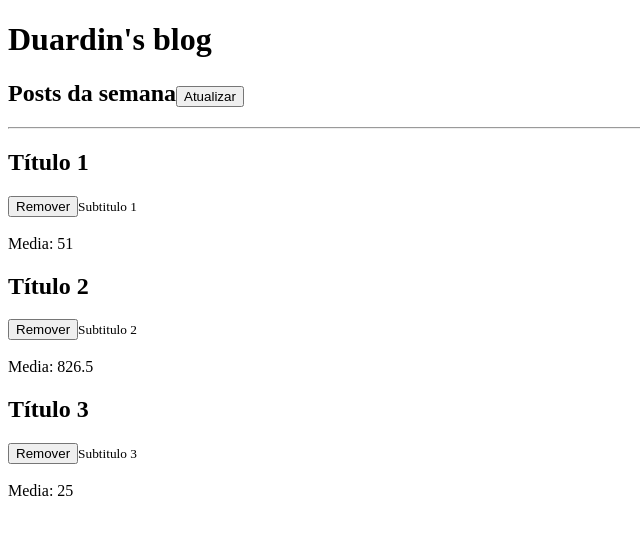
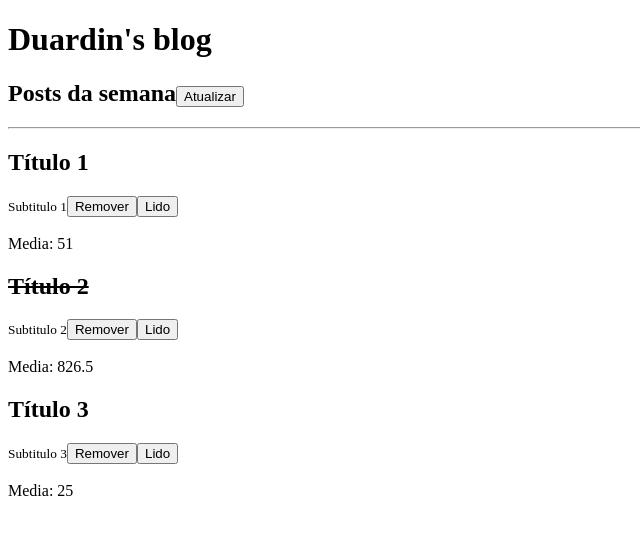
Before and after one commit to EduPZz/Jstack---React, a React app: page / in a window 1280 px wide. Shown: the top 534 px of the page, without its empty margins (0-640 px from the left). Built offline with nearby package versions, Linux system fonts and the light colour scheme.

Commit message:
Callback by props

```diff
--- a/src/App.js
+++ b/src/App.js
@@ -5,14 +5,14 @@ import Header from "./Header";
 
 function App(){
 
-    const [posts, setPost] = useState([
-        { id: Math.random(), title: 'Título 1', subtitle: 'Subtitulo 1', likes: 102 },
-        { id: Math.random(), title: 'Título 2', subtitle: 'Subtitulo 2', likes: 1653 },
-        { id: Math.random(), title: 'Título 3', subtitle: 'Subtitulo 3', likes: 50 }
+    const [posts, setPosts] = useState([
+        { id: Math.random(), title: 'Título 1', subtitle: 'Subtitulo 1', likes: 102, read: false },
+        { id: Math.random(), title: 'Título 2', subtitle: 'Subtitulo 2', likes: 1653, read: true },
+        { id: Math.random(), title: 'Título 3', subtitle: 'Subtitulo 3', likes: 50, read: false }
     ]);
 
     function handleRefresh() {
-        setPost((prevState) => [
+        setPosts((prevState) => [
             ...prevState,
             {
                 id: Math.random(),
@@ -24,10 +24,16 @@ function App(){
     };
 
     function handleRemovePost(postId){
-        setPost((prevState) => (
-            prevState.filter(post => post.id === postId)
+        setPosts((prevState) => (
+            prevState.filter(post => post.id !== postId)
         ));
-    }
+    };
+
+    function handleReadPost(postId){
+        setPosts((prevState) => (prevState.map(post => (
+            post.id === postId ? {...post, read: true} : post
+        ))))
+    };
 
     return(
         <>
@@ -42,14 +48,10 @@ function App(){
 
             {posts.map(post => (
                 <Post
+                    onRead={handleReadPost}
                     onRemove={handleRemovePost}
                     key={post.title}
-                    likes={post.likes}
-                    post={{
-                        id: post.id,
-                        title: post.title,
-                        subtitle: post.subtitle
-                    }}
+                    post={post}
                 />
             ))}
         </>
--- a/src/Post.js
+++ b/src/Post.js
@@ -1,30 +1,33 @@
 import React from "react";
 import propTypes from 'prop-types';
-import { prototype } from "html-webpack-plugin";
 
 function Post(props){
     return(
         <>
             <article >
-                <h1>{props.post.title}</h1>
+                <h1>{props.post.read ? <s>{props.post.title}</s> : props.post.title}</h1>
+                <small>{props.post.subtitle}</small>
                 <button onClick={() => props.onRemove(props.post.id)}>
                     Remover
                 </button>
-                <small>{props.post.subtitle}</small>
+                <button onClick={() => props.onRead(props.post.id)}>
+                    Lido
+                </button>
             </article>
             <br />
-            Media: {props.likes / 2}
+            Media: {props.post.likes / 2}
         </>
     )
 }
 
 Post.propTypes = {
     onRemove: propTypes.func.isRequired,
-    likes: propTypes.number.isRequired,
     post: propTypes.shape({
         id: propTypes.node.isRequired,
         title: propTypes.string.isRequired,
-        subtitle: propTypes.string.isRequired
+        subtitle: propTypes.string.isRequired,
+        likes: propTypes.number.isRequired,
+        read: propTypes.bool.isRequired
     }).isRequired
 };
 
```
